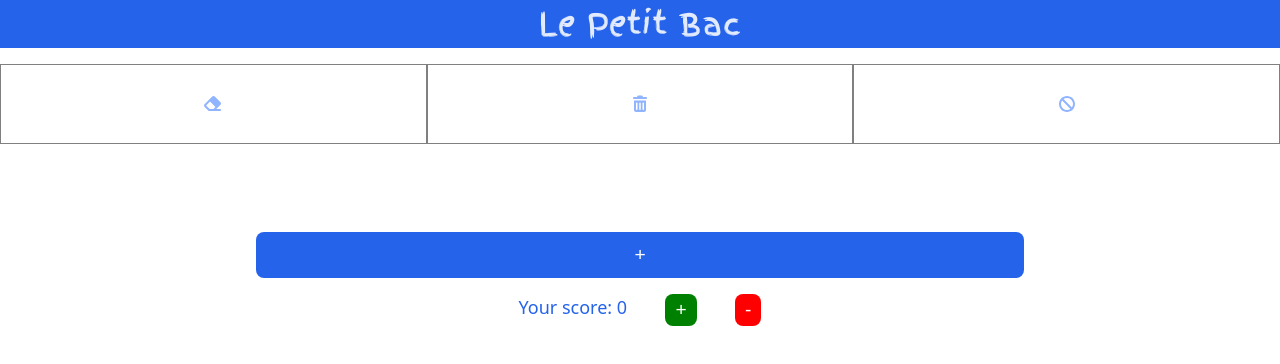
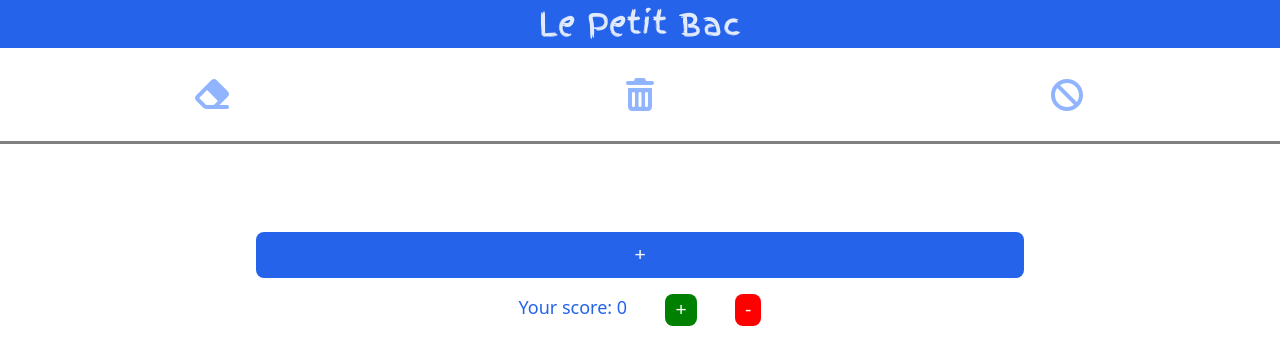
Before and after one commit to Nicolas-Delbovier/PetitBac, a Vue app: page / in a window 1280 px wide. Shown: the top 364 px of the page. Built offline with nearby package versions, Linux system fonts and the light colour scheme.

Commit message:
[IMP] Improve tool bar design.
- make icons bigger
- remove top gap with header
- only have a bottom border, remove the others
- Make a big z-index to fix the placeholder of the cards to show through

```diff
--- a/src/App.vue
+++ b/src/App.vue
@@ -50,13 +50,13 @@ function deleteCard(i) {
 
     <div id="tools-area">
       <button class="tool" id="erase-btn" @click="clearInputs">
-        <Icon name="eraser" :color="eraseIconColor" />
+        <Icon name="eraser" width="40" height="40" :color="eraseIconColor" />
       </button>
       <button class="tool" id="toggle-delete-btn" @click="() => { isCardDeleteVisible = !isCardDeleteVisible }">
-        <Icon name="trash" :color="toggleDeleteIconColor" />
+        <Icon name="trash" width="40" height="40" :color="toggleDeleteIconColor" />
       </button>
       <button class="tool" id="stop-btn" @click="() => { isGameStopped = !isGameStopped }">
-        <Icon name="stop" :color="stopIconColor" />
+        <Icon name="stop" width="40" height="40" :color="stopIconColor" />
       </button>
     </div>
 
@@ -102,6 +102,7 @@ function deleteCard(i) {
   position: sticky;
   top: 0px;
   height: 10vh;
+  z-index: 1000; /*To make it appear on top of cards: had a bug where placeholder has showing up through the tools bar*/
 }
 
 .tool {
@@ -111,7 +112,8 @@ function deleteCard(i) {
   align-items: center;
   background-color: white;
   border-radius: 0;
-  border: 1px solid grey;
+  border-bottom: 3px solid grey;
+  margin-top: -2vh;
 }
 
 #card-area {
```
